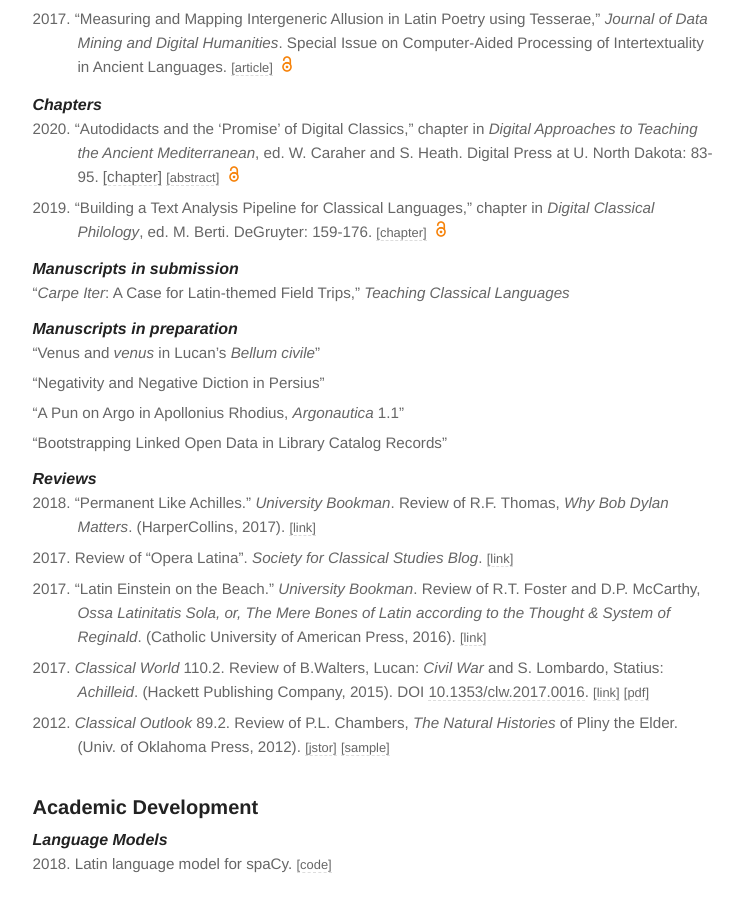
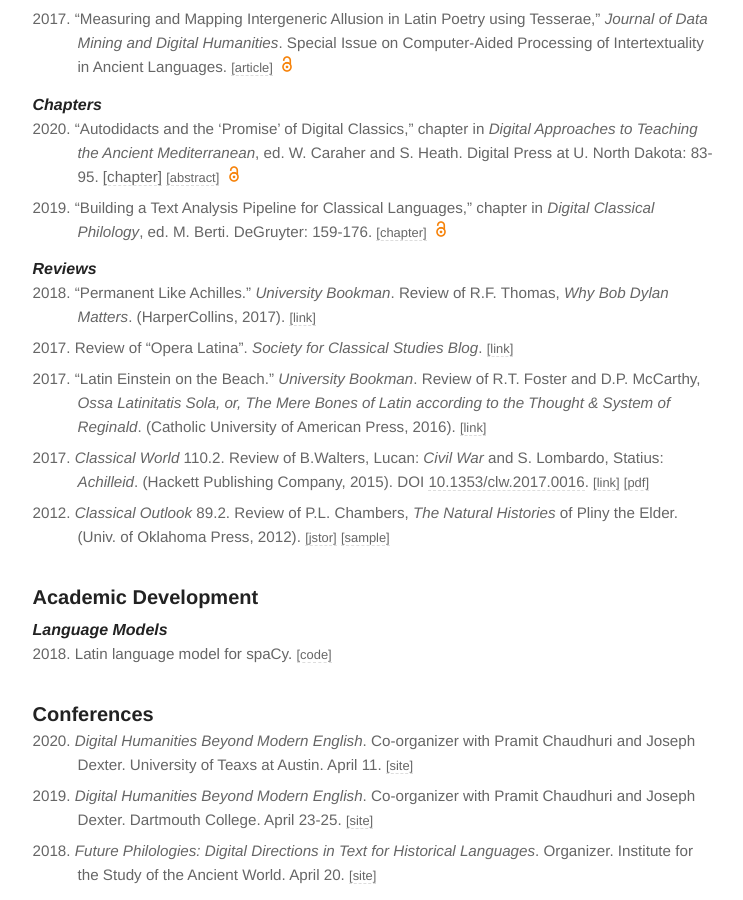
Before and after one commit to diyclassics/diyclassics.github.io, a Jekyll site: the page built from cv.md, in a window 1280 px wide and 900 px high, scrolled down 1048 px. Shown: the whole window, without its empty margins (265-1008 px from the left). Built offline with Jekyll 4.4.1, drawn with Linux system fonts in a browser that asks for light colours; some of the changed text lies outside the part shown.

Commit message:
Update cv

```diff
--- a/cv.md
+++ b/cv.md
@@ -26,7 +26,6 @@
 
 - 2016\. Ph.D., Classics. Fordham University.
 - 2012\. M.A., Classics. Fordham University.
-<!--- - 2008\. Postbaccalaureate Certificate, Classics. Columbia University. --->
 - 1998\. B.A., English Textual Studies &amp; Journalism. Syracuse University.
 
 #### Dissertation
@@ -50,28 +49,12 @@
 - 2020\. “Autodidacts and the 'Promise' of Digital Classics,” chapter in *Digital Approaches to Teaching the Ancient Mediterranean*, ed. W. Caraher and S. Heath. Digital Press at U. North Dakota: 83-95. [[chapter]](https://thedigitalpress.org/datam/) [[abstract]](../autodidacts){:.cv-link} <img src="../assets/images/oa.png" alt="oa-icon" height="16" hspace="5"/>
 - 2019\. “Building a Text Analysis Pipeline for Classical Languages,” chapter in *Digital Classical Philology*, ed. M. Berti. DeGruyter: 159-176. [[chapter]](http://bit.ly/dcp-burns){:.cv-link} <img src="../assets/images/oa.png" alt="oa-icon" height="16" hspace="5"/>
 
-
 <!-- #### Manuscripts in press
  -->
 
-<!-- #### Manuscripts under review
- -->
-
-<!-- - 2021\. "Language is not a Default Setting: Countering Digital Humanities’ English Problem," chapter in *Debates in the Digital Humanities 2021*, eds. L. Klein and M. Gold. University of Minnesota/Manifold. -->
-
-<!-- - 2020\. “Multiplex Lemmatization with the Classical Language Toolkit,” Studi e Saggi Linguistici. Special issue on strategies and approaches in Latin lemmatization.
+<!--
+#### Manuscripts in submission
 -->
-
-#### Manuscripts in submission
-
-- "*Carpe Iter*: A Case for Latin-themed Field Trips," *Teaching Classical Languages*
-
-#### Manuscripts in preparation
-
-- "Venus and *venus* in Lucan’s *Bellum civile*"
-- "Negativity and Negative Diction in Persius"
-- "A Pun on Argo in Apollonius Rhodius, *Argonautica* 1.1"
-- "Bootstrapping Linked Open Data in Library Catalog Records"
 
 #### Reviews
 
@@ -159,7 +142,6 @@
 <!--- - 2017\. "*Descriptio Psittaci*: Looking at Parrots from Aristotle to Gesner". *Circle Through New York* exhibition, Insitute for the Study of the Ancient World. May 12. --->
 <!--- - 2017\. "A (Cautious) Defense of Google Translate for Latin". Marymount School Latin Club. May 3. --->
 - 2016\. "Cicero's Hardest Sentence?: Measuring Readability in Latin Literature". Drew University Classics Department. December 1. [[abstract]](../ciceros-hardest-sentence){:.cv-link} [[code]](https://github.com/diyclassics/readability/blob/master/Cicero%20Readability%20Final.ipynb){:.cv-link}
-
 <!--- - 2016\. "What is PubSyr, or Why I Made a Latin Twitterbot". Marymount School Latin Club. May 12.
 - 2015\. "Taking Latin Prose Comp (By Strategy): A Latin Translation of *Oblique Strategies*." Marymount School Latin Club. April 14. [[slides]](../assets/pdfs/taking-latin-prose-comp.pdf){:.cv-link} --->
 <!--- - 2012\. "Some Poetic and Artistic Frames in Theocritus." Co-presented with Carolyn Laferriere. *Within the Frame: A Critical Metaphor in Art and Literature*, The Classics Work in Progress Group, Yale University. January 27. --->
@@ -177,7 +159,6 @@
 - 2016-present. *ISAW Library Titles Map*. Developer.
 - 2016-present. *Digital Central Asian Archaeology* collection. Developer. [[link]](http://dcaa.hosting.nyu.edu/){:.cv-link}.
 - 2018-present. *Digital South Caucasus* collection. Developer.
-
 <!--- - 2014-2016. A Concordance of Hellenistic Philosophy. With Brian Johnson, Department of Philosophy, Fordham University. [[link]](https://hellenistic.ace.fordham.edu){:.cv-link}. --->
 
 ### Open Access Writing
@@ -214,16 +195,9 @@
 - 2019\. Society for Classical Studies *Classics Everywhere* grant supporting public programming for local political philosophy reading group.
 - 2018\. *DH2018* ADHO Bursary.
 - 2016\. Google Summer of Code stipend for development on "Latin/Greek Backoff Lemmatizer" for the Classical Language Toolkit.
-<!--- - 2016\. Fordham University, Graduate School of Arts &amp; Sciences, Alumni Dissertation Fellowship. --->
-<!--- - 2015\. Fordham University, Graduate School of Arts &amp; Sciences. Research Fellowship. --->
-<!--- - 2014\. Fordham University, Graduate School of Arts &amp; Sciences. Teaching Associateship. --->
-<!--- - 2013\. Fordham University, Graduate School of Arts &amp; Sciences. Summer Research Grant. --->
-<!--- - 2013\. Fordham University, Graduate School of Arts &amp; Sciences. Senior Teaching Fellowship. --->
 - 2013\. HASTAC Scholar.
 - 2012\. National Endowment for the Humanities/Tufts University. Institutes for Advanced Topics in the Digital Humanities grant.
-<!--- - 2012-2010\. Fordham University, Graduate School of Arts &amp; Sciences. Teaching Fellowship. --->
 - 2011\. New York Classical Club. American School of Classical Studies at Athens Summer Scholarship.
-<!--- - 2009\. Fordham University, Graduate School of Arts &amp; Sciences. Graduate Assistantship. --->
 
 ### Teaching Experience
 
@@ -244,12 +218,6 @@
 - Texts and Contexts: Myth in Greco-Roman Literature (Spring 2013)<br><br>
 - Understanding Historical Change: Ancient Rome (Spring 2012)<br><br>
 
-<!---
-#### Teaching Assistant, Columbia University
-
-- Introduction to Latin I (Spring 2008)
---->
-
 ### Library and Scholarly Publication Experience
 
 #### Special Collections Work
@@ -269,10 +237,10 @@
 <!--- - 2016-2010\. Organizer of Iter Zoologicum: A Latin Walk Through the Bronx Zoo. --->
 - 2012-2014\. Founder and co-director of the Fordham Graduate Students Digital Humanities Group.
 
-<!--- 2013\. Participated in the Dickinson College Summer Latin Workshop on Ovid's Fasti IV.
+<!---
+2013\. Participated in the Dickinson College Summer Latin Workshop on Ovid's Fasti IV.
 - 2012\. Jesuit Pedagogy Seminar, Fordham University.
 - 2011\. American School of Classical Studies in Athens, Summer Session.
-- 2011\. Co-organizer of "The Caffeinated Classicist," a series of professional development workshops for Fordham University graduate students in Classics.
 - 2010\. Co-organizer of "Digital Practicum in Classics," a workshop on for Fordham College undergraduate classics majors.
 - 2007\. Studied under Fr. Reginald Foster at Aestiva Romae Latinitas.
 --->
@@ -313,13 +281,3 @@
 <!---VISUALIZATION: Add D3.js --->
 <!---INFRASTRUCTURE: Add AWS --->
 <!---MAPPING: Add QGIS --->
-
-<!---
-
-### References
-
-- David Ratzan. Head Librarian, Institute for the Study of the Ancient World. david.ratzan@nyu.edu. (212) 992-7832.
-- Matthew McGowan. Associate Professor, Fordham University. mamcgowan@fordham.edu. (718) 817-3031.
-- Neil Coffee. Associate Professor, University at Buffalo. ncoffee@buffalo.edu. (716) 645-2154.
-
---->
```
